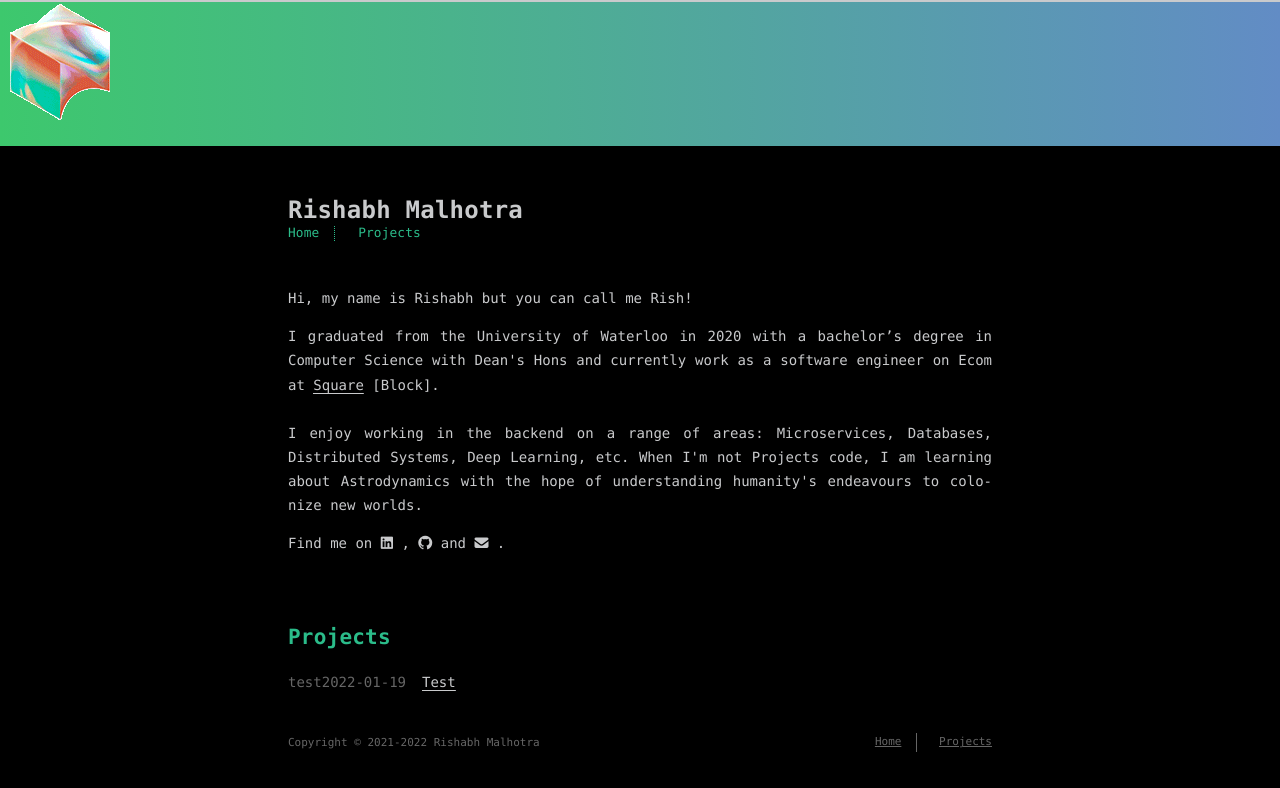
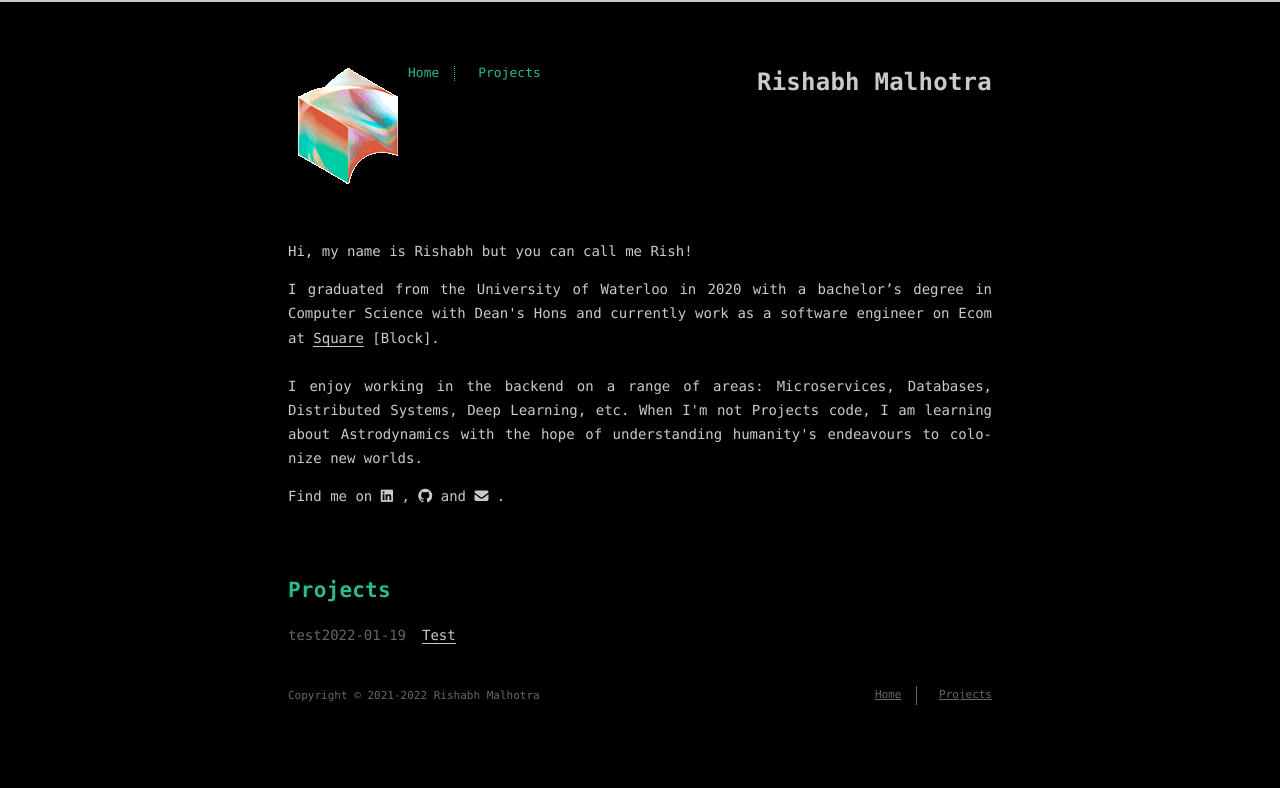
Before and after one commit to rishabhmalhotra/personalwebsite, a plain HTML site: page index.html in a window 1280 px wide. Drawn offline with Linux system fonts and the light colour scheme.

Commit message:
Added Block motion without gradient close to name centered, no gradient

```diff
--- a/index.html
+++ b/index.html
@@ -18,8 +18,7 @@
     <meta name="twitter:card" content="summary">
 
     <!-- Image links -->
-    <div id="gradient" />
-    <img class="block.gif" src="/images/block.gif">
+    <!-- <img class="block.gif" src="/images/block.gif"> -->
     <link rel="shortcut icon" href="/images/favicon.ico">
     <link rel="icon" type="image/png" href="/images/favicon-192x192.png" sizes="192x192">
     <link rel="apple-touch-icon" sizes="180x180" href="/images/apple-touch-icon.png">
@@ -44,13 +43,13 @@
             <header id="header">
                 <a href="/">
                     <div id="title">
-                        <h1>Rishabh Malhotra</h1>
-                        <!-- <div style="float:left">
+                        <!-- <h1>Rishabh Malhotra</h1> -->
+                        <div style="float:left">
                             <img class="block.gif" src="/images/block.gif">
                         </div>
                         <div style="float:right">
                             <h1>Rishabh Malhotra</h1>
-                        </div> -->
+                        </div>
                     </div>
                 </a>
                 <div id="nav">
```
